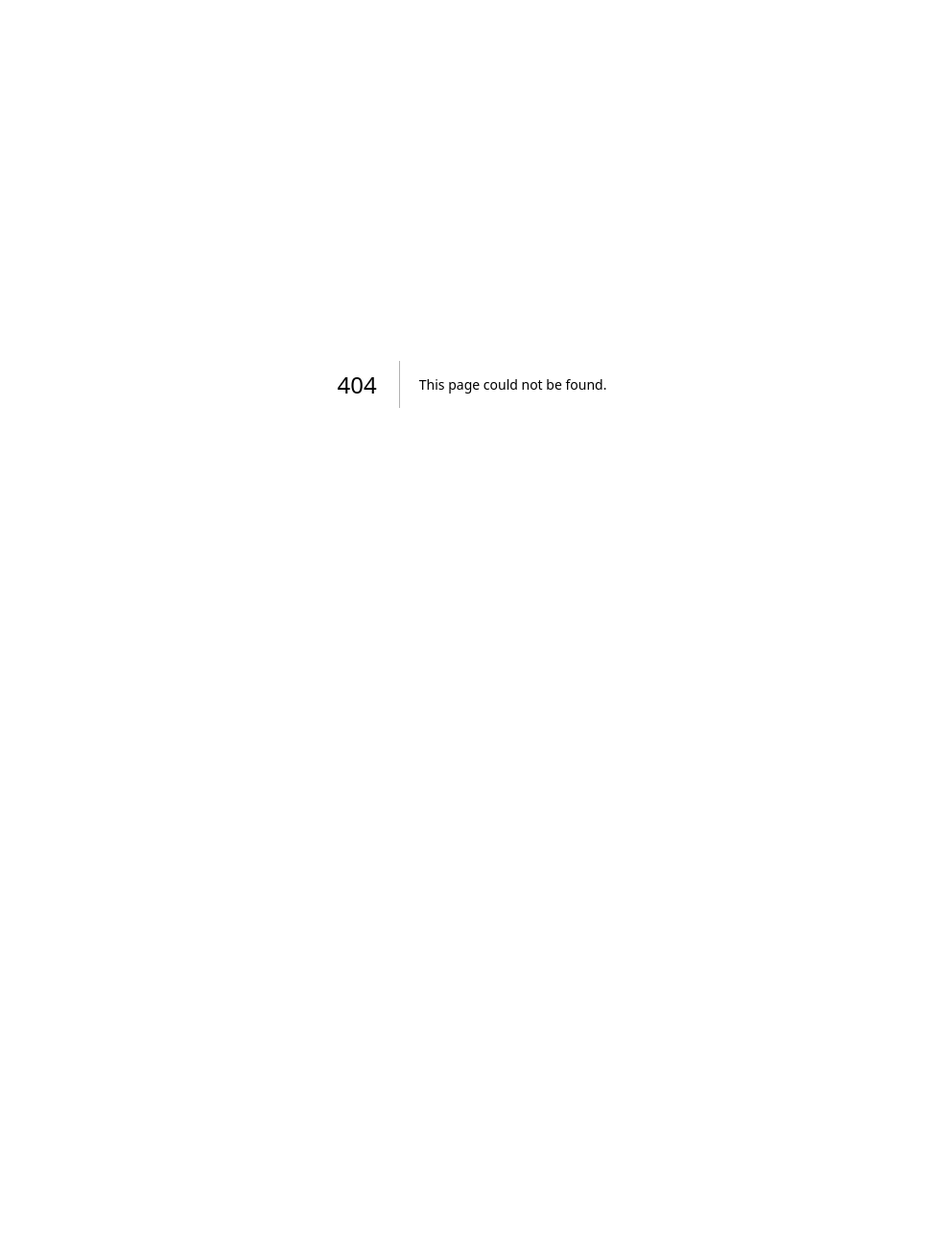
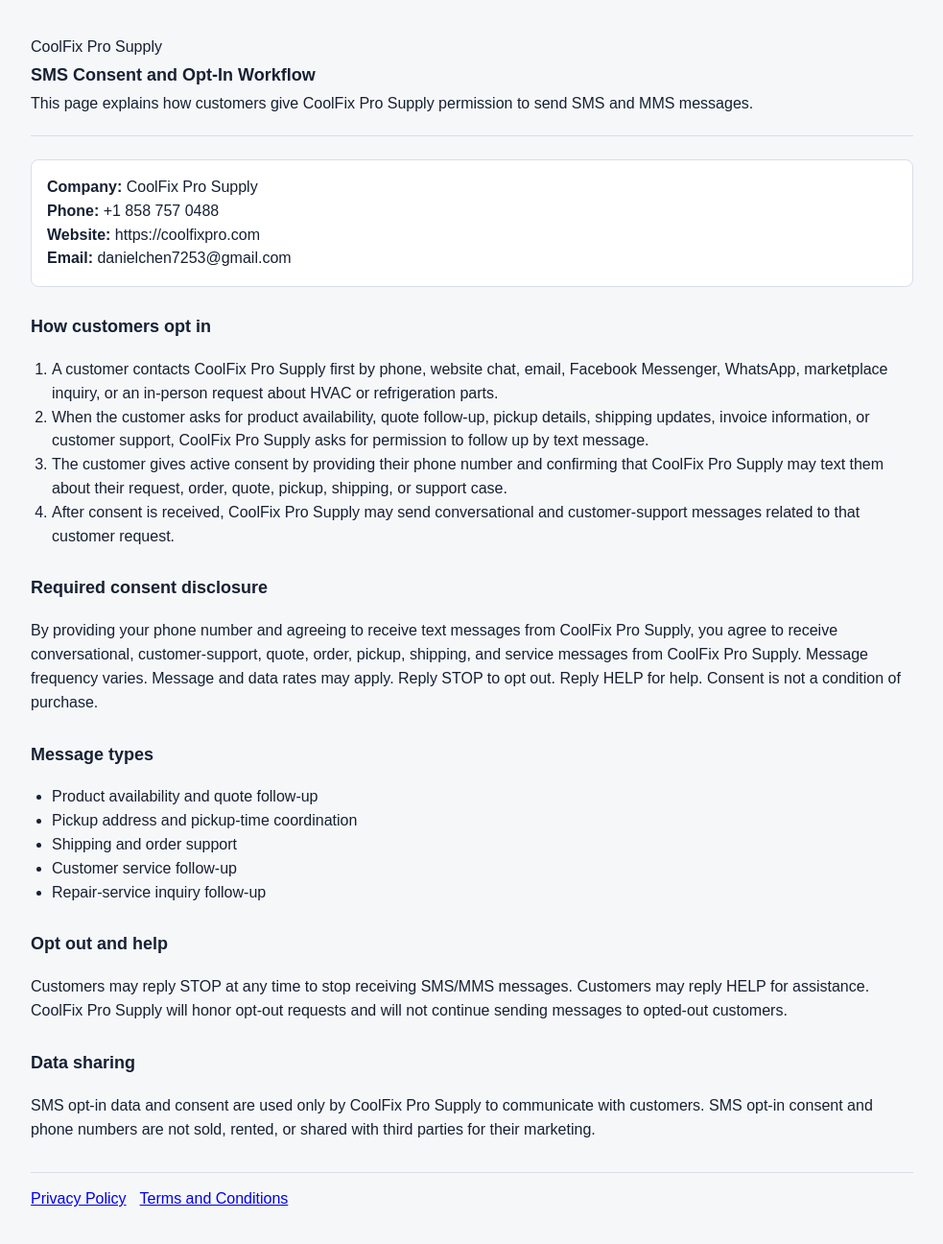
Before and after one commit to Danielchen7253/crm, a Next.js app in the folder apps/web/: page /sms-consent in a window 1280 px wide. Before the commit this address had no page. Shown: the top 1296 px of the page at 96% size, without its empty margins (148-1131 px from the left). Before the commit the page ends 800 px from the top, so only its background shows below. Built offline with nearby package versions, Linux system fonts and the light colour scheme.

Commit message:
Add A2P compliance pages

```diff
--- /dev/null
+++ b/apps/web/app/compliance.css
@@ -0,0 +1,56 @@
+.compliancePage {
+  min-height: 100vh;
+  background: #f6f7f9;
+  color: #172033;
+}
+
+.complianceWrap {
+  width: min(920px, calc(100% - 32px));
+  margin: 0 auto;
+  padding: 40px 0 64px;
+}
+
+.complianceHeader {
+  display: grid;
+  gap: 10px;
+  padding-bottom: 24px;
+  border-bottom: 1px solid #d9dee8;
+}
+
+.complianceHeader a,
+.complianceText a {
+  color: #1769e0;
+}
+
+.complianceText {
+  display: grid;
+  gap: 18px;
+  padding-top: 24px;
+  line-height: 1.55;
+}
+
+.complianceText h2 {
+  margin-top: 10px;
+}
+
+.complianceText ul,
+.complianceText ol {
+  margin: 0;
+  padding-left: 22px;
+}
+
+.complianceBox {
+  padding: 16px;
+  border: 1px solid #d9dee8;
+  border-radius: 8px;
+  background: #fff;
+}
+
+.complianceFooter {
+  display: flex;
+  flex-wrap: wrap;
+  gap: 14px;
+  margin-top: 32px;
+  padding-top: 18px;
+  border-top: 1px solid #d9dee8;
+}
--- /dev/null
+++ b/apps/web/app/sms-consent/page.tsx
@@ -0,0 +1,94 @@
+import "../compliance.css";
+
+export default function SmsConsentPage() {
+  return (
+    <main className="compliancePage">
+      <div className="complianceWrap">
+        <header className="complianceHeader">
+          <p>CoolFix Pro Supply</p>
+          <h1>SMS Consent and Opt-In Workflow</h1>
+          <p>
+            This page explains how customers give CoolFix Pro Supply permission
+            to send SMS and MMS messages.
+          </p>
+        </header>
+
+        <section className="complianceText">
+          <div className="complianceBox">
+            <strong>Company:</strong> CoolFix Pro Supply
+            <br />
+            <strong>Phone:</strong> +1 858 757 0488
+            <br />
+            <strong>Website:</strong> https://coolfixpro.com
+            <br />
+            <strong>Email:</strong> danielchen7253@gmail.com
+          </div>
+
+          <h2>How customers opt in</h2>
+          <ol>
+            <li>
+              A customer contacts CoolFix Pro Supply first by phone, website
+              chat, email, Facebook Messenger, WhatsApp, marketplace inquiry, or
+              an in-person request about HVAC or refrigeration parts.
+            </li>
+            <li>
+              When the customer asks for product availability, quote follow-up,
+              pickup details, shipping updates, invoice information, or customer
+              support, CoolFix Pro Supply asks for permission to follow up by
+              text message.
+            </li>
+            <li>
+              The customer gives active consent by providing their phone number
+              and confirming that CoolFix Pro Supply may text them about their
+              request, order, quote, pickup, shipping, or support case.
+            </li>
+            <li>
+              After consent is received, CoolFix Pro Supply may send
+              conversational and customer-support messages related to that
+              customer request.
+            </li>
+          </ol>
+
+          <h2>Required consent disclosure</h2>
+          <p>
+            By providing your phone number and agreeing to receive text messages
+            from CoolFix Pro Supply, you agree to receive conversational,
+            customer-support, quote, order, pickup, shipping, and service
+            messages from CoolFix Pro Supply. Message frequency varies. Message
+            and data rates may apply. Reply STOP to opt out. Reply HELP for
+            help. Consent is not a condition of purchase.
+          </p>
+
+          <h2>Message types</h2>
+          <ul>
+            <li>Product availability and quote follow-up</li>
+            <li>Pickup address and pickup-time coordination</li>
+            <li>Shipping and order support</li>
+            <li>Customer service follow-up</li>
+            <li>Repair-service inquiry follow-up</li>
+          </ul>
+
+          <h2>Opt out and help</h2>
+          <p>
+            Customers may reply STOP at any time to stop receiving SMS/MMS
+            messages. Customers may reply HELP for assistance. CoolFix Pro Supply
+            will honor opt-out requests and will not continue sending messages
+            to opted-out customers.
+          </p>
+
+          <h2>Data sharing</h2>
+          <p>
+            SMS opt-in data and consent are used only by CoolFix Pro Supply to
+            communicate with customers. SMS opt-in consent and phone numbers are
+            not sold, rented, or shared with third parties for their marketing.
+          </p>
+        </section>
+
+        <footer className="complianceFooter">
+          <a href="/privacy">Privacy Policy</a>
+          <a href="/terms">Terms and Conditions</a>
+        </footer>
+      </div>
+    </main>
+  );
+}
```
Also changed, not shown: apps/web/app/privacy/page.tsx (added, +68 -0 lines), apps/web/app/terms/page.tsx (added, +58 -0 lines).
